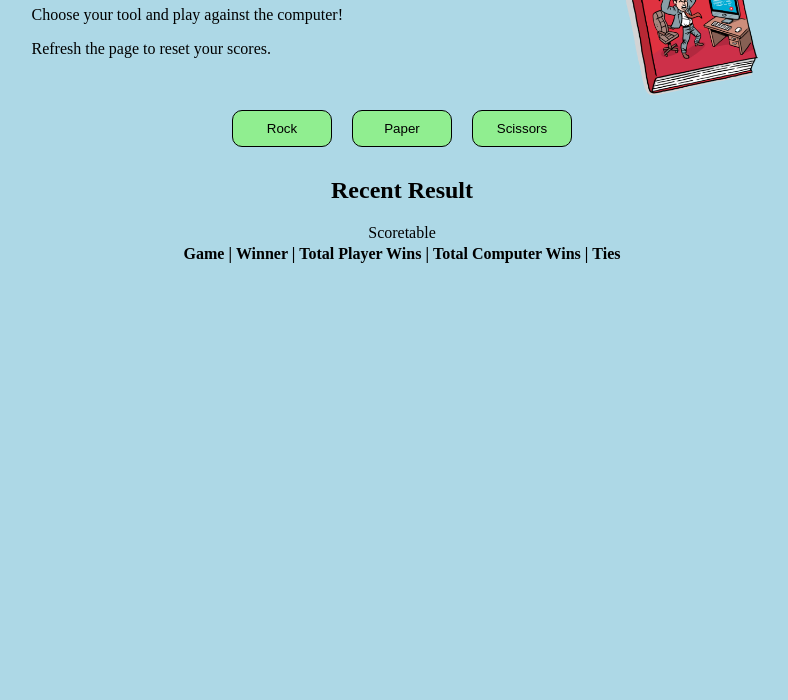
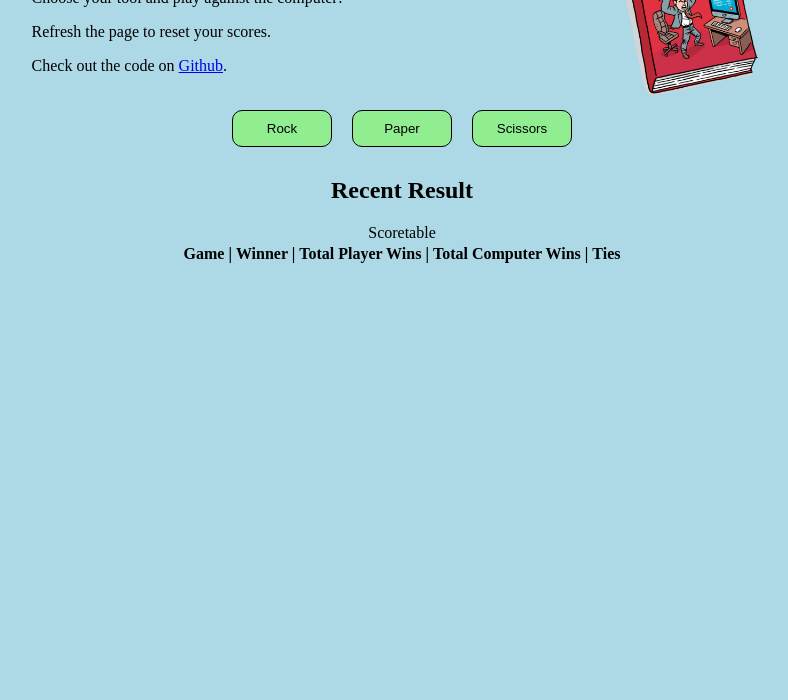
Before and after one commit to tomrfitz/odin-rps, a plain HTML site: page index.html in a window 1280 px wide. Shown: the part 100-800 px from the top of the page, without its empty margins (238-1026 px from the left). Drawn offline with Linux system fonts and the light colour scheme.

Commit message:
add link to repo

```diff
--- a/index.html
+++ b/index.html
@@ -14,6 +14,10 @@
         <h1>Rock Paper Scissors</h1>
         <p>Choose your tool and play against the computer!</p>
         <p>Refresh the page to reset your scores.</p>
+        <p>
+          Check out the code on
+          <a href="https://github.com/tomrfitz/odin-rps">Github</a>.
+        </p>
       </div>
       <img src="humansvscomputers-3d-300.png" alt="human vs computer" />
     </div>
```
